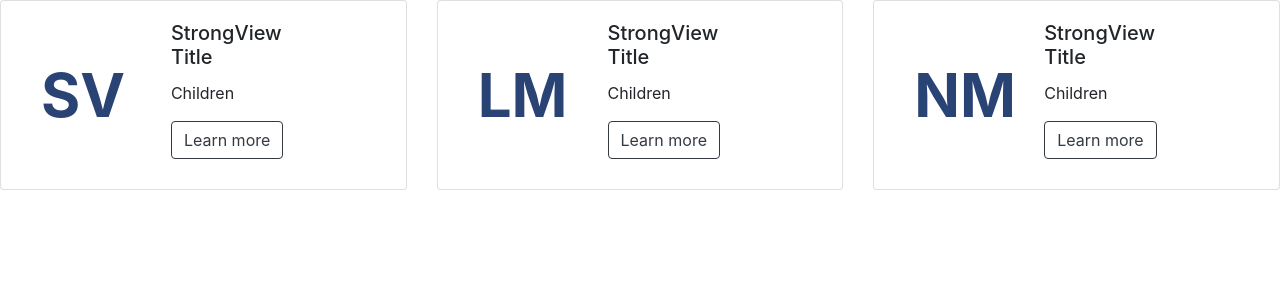
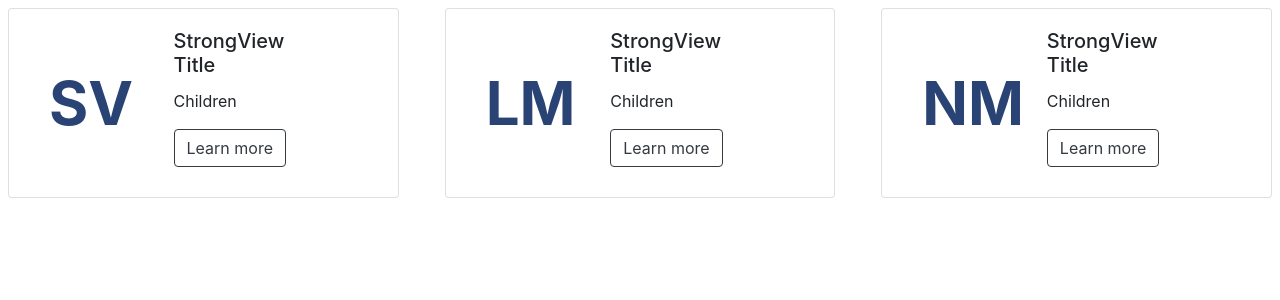
Before and after one commit to AlphaSpectrum/ganges, a React (Create React App) app: page / in a window 1280 px wide. Shown: the top 300 px of the page. Built offline with nearby package versions, Linux system fonts and the light colour scheme.

Commit message:
Adjusted margin

```diff
--- a/src/components/Card.js
+++ b/src/components/Card.js
@@ -4,7 +4,7 @@ import 'bootstrap/dist/css/bootstrap.min.css';
 
 
 const Card = ({ children }) => (
-  <div className="card">
+  <div className="card m-2">
     {children}
   </div>
 );
--- a/src/components/Shelf.js
+++ b/src/components/Shelf.js
@@ -41,14 +41,14 @@ class Shelf extends React.Component {
     return (
       <Card>
         <Row styles={{ margin: '0px' }}>
-          <Column breakpoint="sm" size={4} styles={{ margin: '0px', padding: '0px' }}>
+          <Column breakpoint="lg" size={4} styles={{ margin: '0px', padding: '0px' }}>
             <CardBody>
               <div id={featuredIconId} className="featured text-na-dark-blue" style={{ margin: '0px', padding: adjustedPadding, textAlign: 'center' }}>
                 <span>{iconText}</span>
               </div>
             </CardBody>
           </Column>
-          <Column breakpoint="sm" size={6}>
+          <Column breakpoint="lg" size={6}>
             <CardBody>
               <CardTitle>StrongView Title</CardTitle>
               <CardText>{children}</CardText>
```
